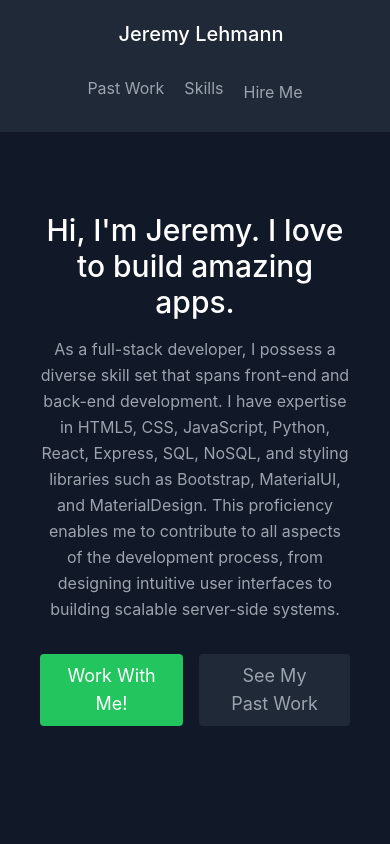
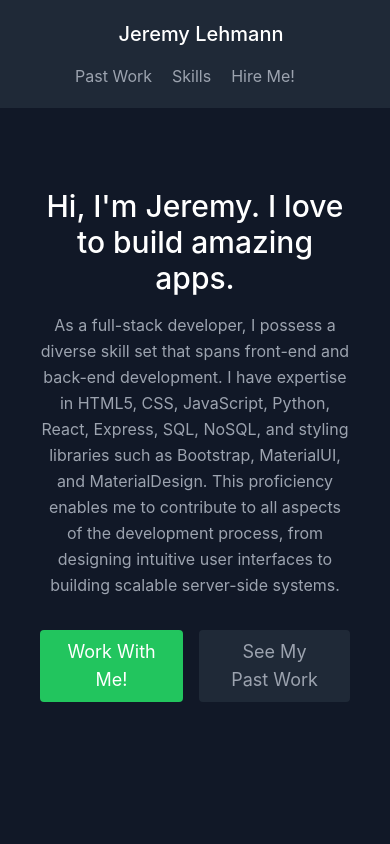
Before and after one commit to Jehman06/Portfolio, a React (Create React App) app: page / in a window 390 px wide. Shown: the top 844 px of the page. Built offline with nearby package versions, Linux system fonts and the light colour scheme.

Commit message:
Aligned Hire Me link in NavBar

```diff
--- a/src/components/Navbar.jsx
+++ b/src/components/Navbar.jsx
@@ -16,11 +16,9 @@ export default function Navbar() {
                     <a href="#skills" className="mr-5 hover:text-white">
                         Skills
                     </a>
-                    <div className="flex flex-col md:flex-row items-center mt-4 md:mt-0">
-                        <span className="md:mr-3">Hire Me</span>
-                        <a href="#contact" className="inline-flex items-center bg-gray-800 border-0 py-1 px-3 focus:outline-none hover:bg-gray-700 rounded text-base">
-                        </a>
-                    </div>
+                    <a href="#contact" className="mr-5 hover:text-white">
+                        Hire Me!
+                    </a>
                 </nav>
             </div>
         </header>
```
